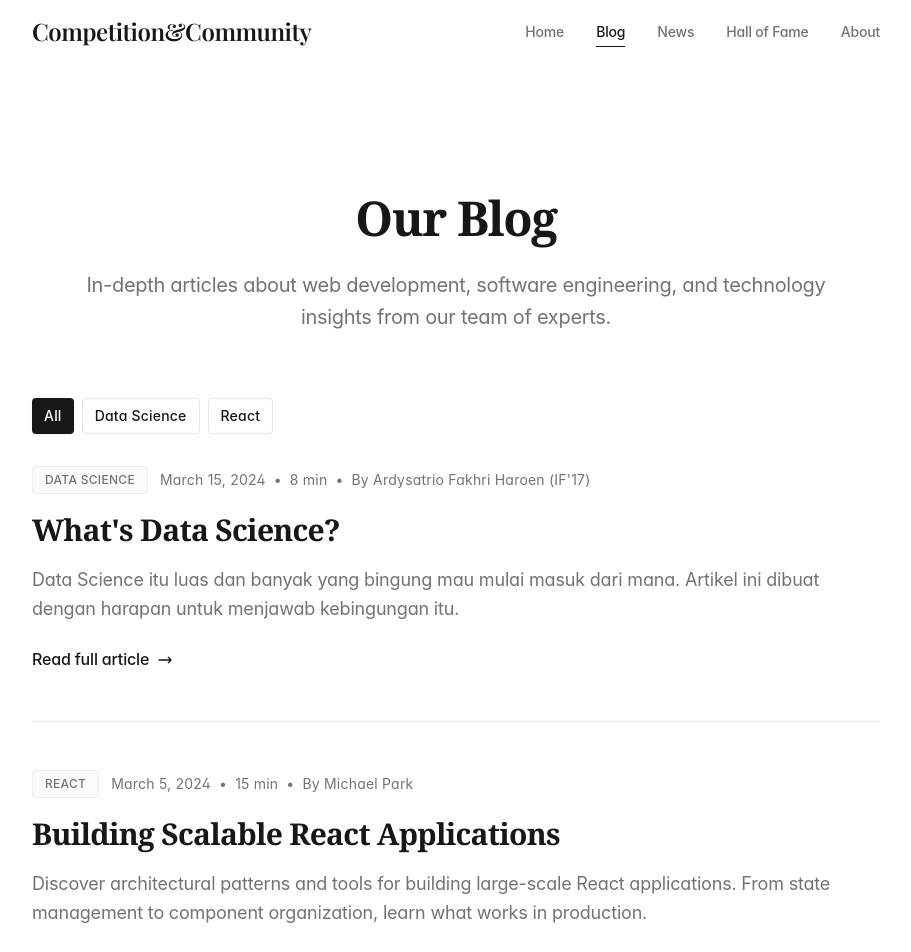
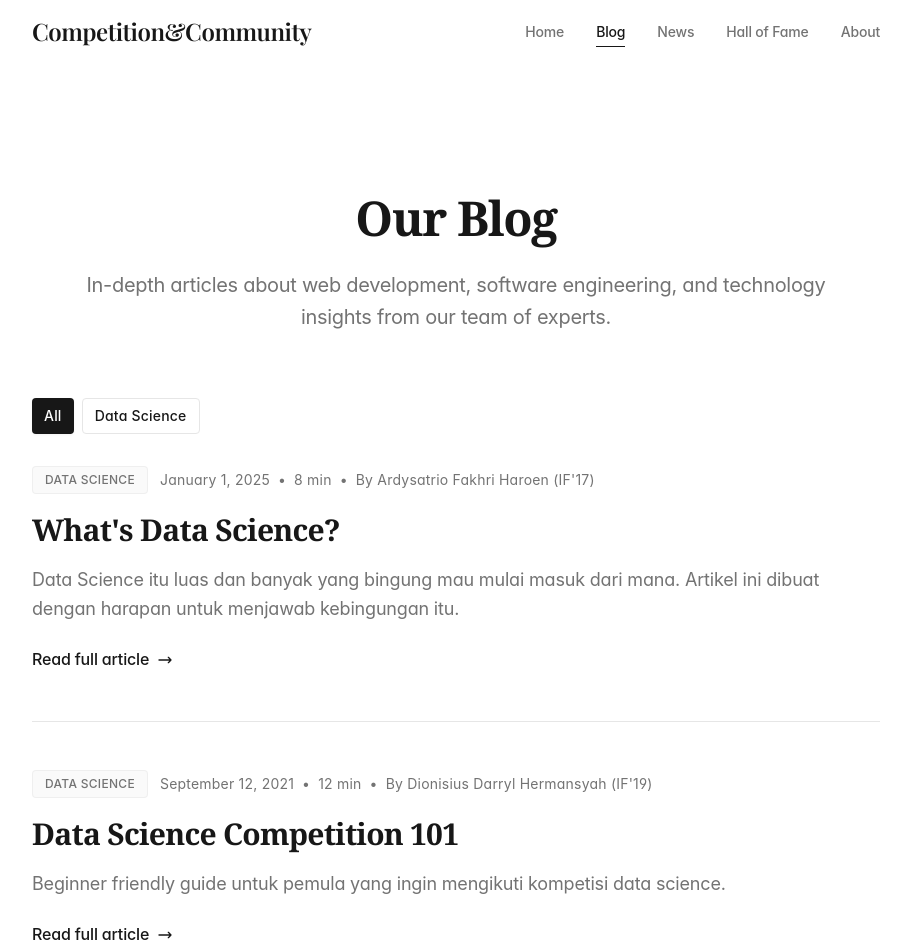
Before and after one commit to fathurwithyou/tie-cnc-blog, a React (Vite) app: page /blog in a window 1280 px wide. Shown: the top 952 px of the page, without its empty margins (184-1095 px from the left). Built offline with nearby package versions, Linux system fonts and the light colour scheme; a web font is replaced by a local one.

Commit message:
feat: remove placeholder

```diff
--- a/src/pages/Blog.tsx
+++ b/src/pages/Blog.tsx
@@ -7,7 +7,7 @@ const Blog = () => {
     {
       title: "What's Data Science?",
       summary: "Data Science itu luas dan banyak yang bingung mau mulai masuk dari mana. Artikel ini dibuat dengan harapan untuk menjawab kebingungan itu.",
-      date: "2024-03-15",
+      date: "2025-01-01",
       readTime: "8 min",
       category: "Data Science",
       author: "Ardysatrio Fakhri Haroen (IF'17)",
@@ -21,15 +21,6 @@ const Blog = () => {
       category: "Data Science",
       author: "Dionisius Darryl Hermansyah (IF'19)",
       slug: "ds-comp"
-    },
-    {
-      title: "Building Scalable React Applications",
-      summary: "Discover architectural patterns and tools for building large-scale React applications. From state management to component organization, learn what works in production.",
-      date: "2024-03-05",
-      readTime: "15 min",
-      category: "React",
-      author: "Michael Park",
-      slug: "scalable-react-applications"
     }
   ];
 
```
